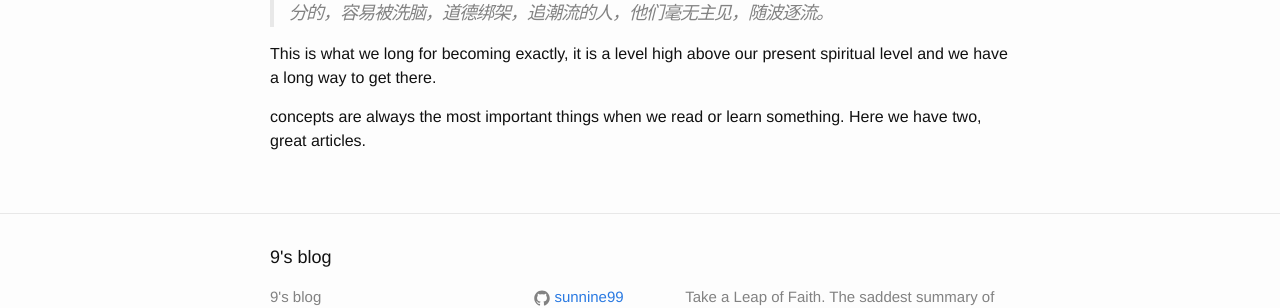
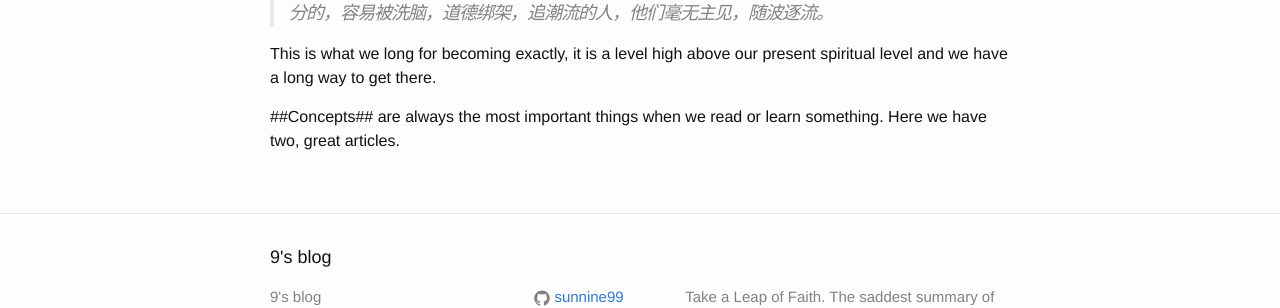
Before and after one commit to sunnine99/blog, a Jekyll site: the page built from _posts/2016-03-14-post.md, in a window 1280 px wide. Shown: the part 614-922 px from the top of the page. Built offline with Jekyll 4.4.1, drawn with Linux system fonts in a browser that asks for light colours.

Commit message:
reading1

```diff
--- a/_posts/2016-03-14-post.md
+++ b/_posts/2016-03-14-post.md
@@ -21,4 +21,4 @@ And what is spiritual free, look at this:
 
 This is what we long for becoming exactly, it is a level high above our present spiritual level and we have a long way to get there.
 
-concepts are always the most important things when we read or learn something. Here we have two, great articles.
+##Concepts## are always the most important things when we read or learn something. Here we have two, great articles.
```
